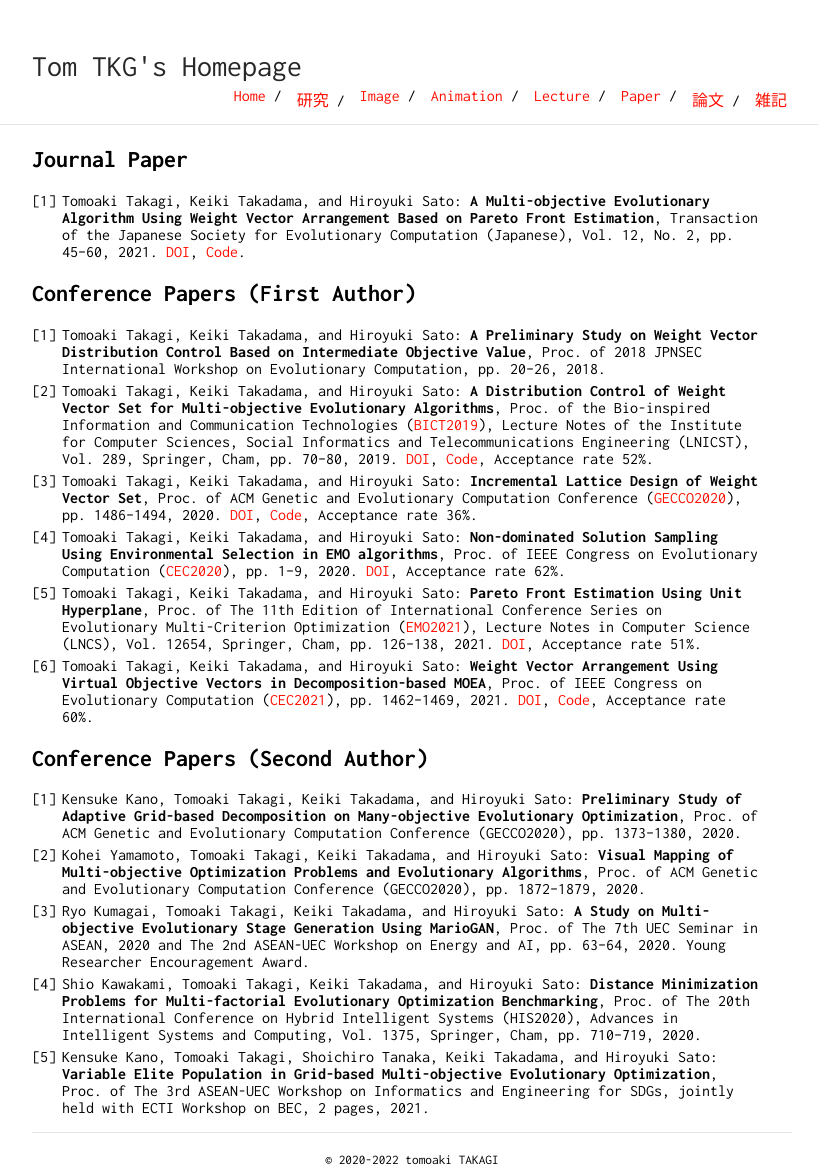
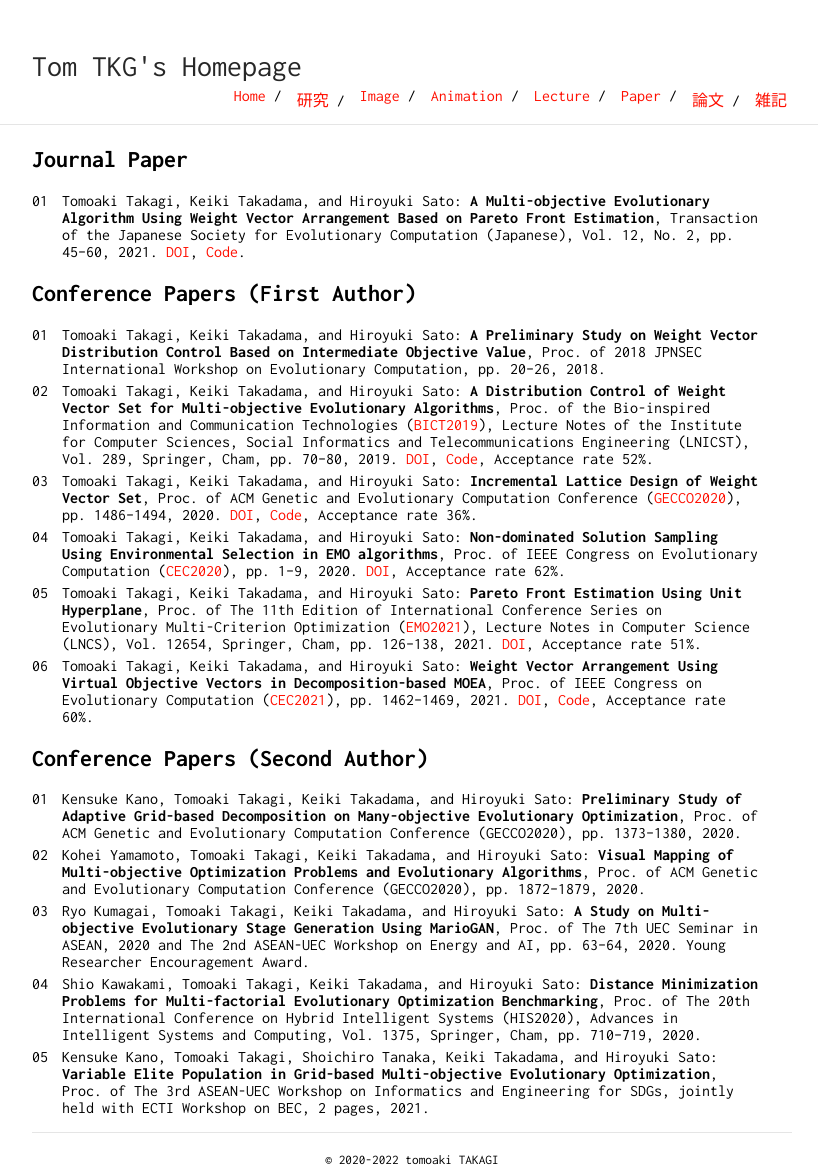
Before and after one commit to tomtkg/tomtkg.github.io, a Jekyll site: the page built from paper.md, in a window 1280 px wide. Shown: the whole page, without its empty margins (228-1046 px from the left). Built offline with Jekyll 4.4.1, drawn with Linux system fonts in a browser that asks for light colours.

Commit message:
Update typography.scss

```diff
--- a/_sass/typography.scss
+++ b/_sass/typography.scss
@@ -24,7 +24,7 @@
         padding: 0 30px 0 30px;
     }
     ol > li:before {
-        content: "[" counter(list, decimal) "] ";
+        content: counter(list, decimal-leading-zero);
         counter-increment: list;
         position: absolute;
         left: -30px;
```
